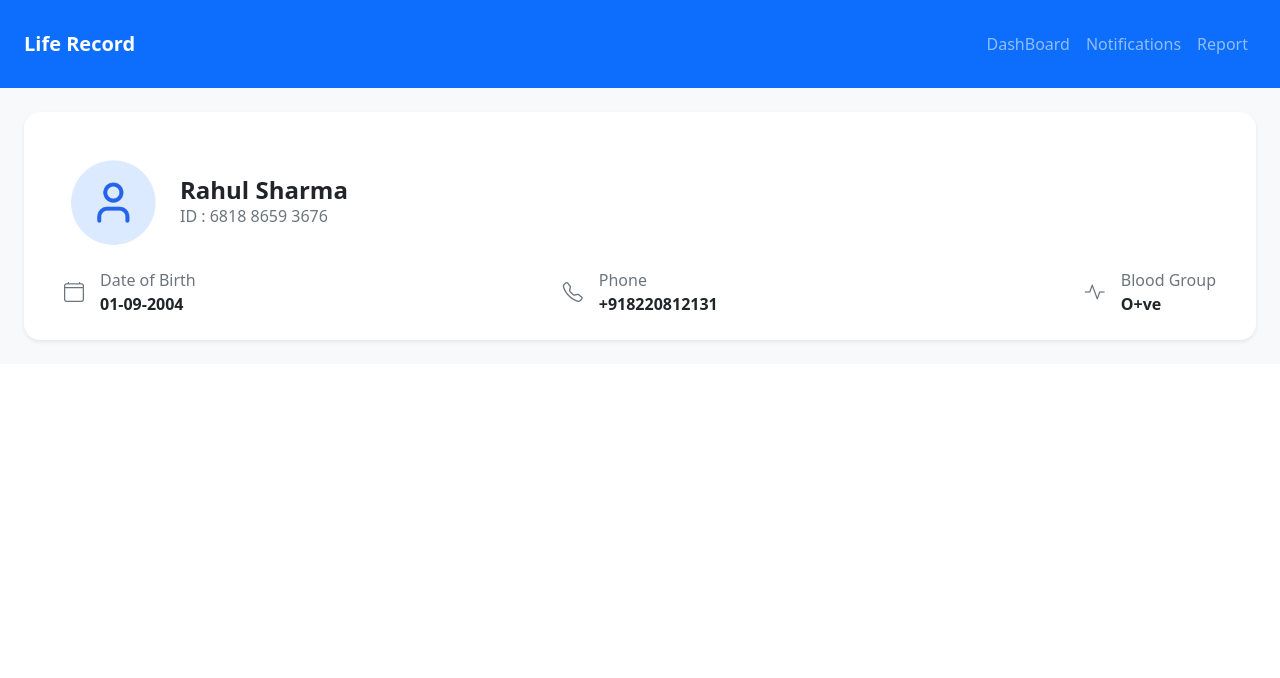
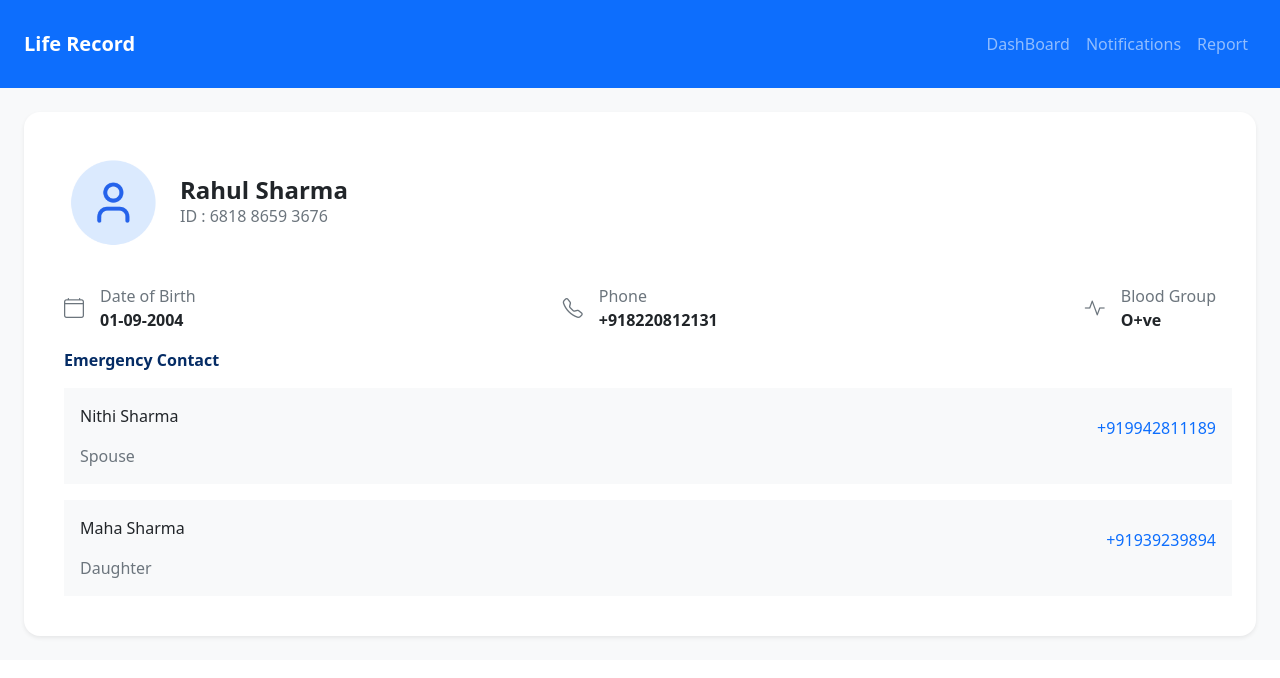
Before and after one commit to Prithivi36/Life-Record--Hospital-Data-, a React (Vite) app: page / in a window 1280 px wide. Shown: the top 678 px of the page. Built offline with nearby package versions, Linux system fonts and the light colour scheme.

Commit message:
Emergency Contact

```diff
--- a/src/Pages/DashBoard/DashBoard.jsx
+++ b/src/Pages/DashBoard/DashBoard.jsx
@@ -1,40 +1,21 @@
 import { User } from "lucide-react"
 import image from "../../assets/image.png"
+import DashHeader from "./DashHeader"
+import DashInfo from "./DashInfo"
+import DashContact from "./DashContact"
 function DashBoard() {
   return (
     <div className="bg-light p-4">
-        <div className="p-4 rounded-4 shadow-sm  bg-white">
+        <div className="p-4 d-flex flex-column gap-3 rounded-4 shadow-sm  bg-white">
             <div className="d-flex align-items-center">
-                <div className="p-3">
-                    <img className=" rounded-circle profile" src={image} alt="" />
-                </div>
-                <div className="d-flex flex-column justify-content-center">
-                    <h4 className="m-0 fw-bold">Rahul Sharma</h4>
-                    <p className="text-secondary m-0">ID : 6818 8659 3676</p>
-                </div>
+                <DashHeader />
             </div>
             <div className="px-3 d-flex flex-column gap-3 flex-md-row justify-content-between">
-                <div className="dob d-flex gap-3 align-items-center">
-                    <i className="bi bi-calendar4 fw-bolder fs-5 text-secondary"></i>
-                    <div className="">
-                        <p className="text-secondary my-0">Date of Birth</p>
-                        <p className="text-dark fw-bolder my-0">01-09-2004</p>
-                    </div>
-                </div>
-                <div className="phn d-flex gap-3 align-items-center">
-                    <i className="bi bi-telephone fw-bolder fs-5 text-secondary"></i>
-                    <div className="">
-                        <p className="text-secondary my-0">Phone</p>
-                        <p className="text-dark fw-bolder my-0">+918220812131</p>
-                    </div>
-                </div>
-                <div className="blood d-flex gap-3 align-items-center">
-                    <i className="bi bi-activity fw-bolder fs-5 text-secondary"></i>
-                    <div className="">
-                        <p className="text-secondary my-0">Blood Group</p>
-                        <p className="text-dark fw-bolder my-0">O+ve</p>
-                    </div>
-                </div>
+                <DashInfo/>
+            </div>
+            <div className="ps-3">
+                <p className="text-primary-emphasis  fw-bold">Emergency Contact</p>
+                    <DashContact />
             </div>
         </div>
     </div>
--- /dev/null
+++ b/src/Pages/DashBoard/DashContact.jsx
@@ -0,0 +1,35 @@
+function DashContact() {
+    const contact=[
+        {
+            name:"Nithi Sharma",
+            relation:"Spouse",
+            mobile:"+919942811189"
+
+        },
+        {
+            name:"Maha Sharma",
+            relation:"Daughter",
+            mobile:"+91939239894"
+
+        }
+    ]
+  return (
+    <>
+
+    {contact.map((c)=>{
+        return(
+        <div className=" d-flex align-items-center p-3 mb-3 bg-light">
+            <div className="">
+                <p className="fw-medium">{c.name}</p>
+                <p className="text-secondary m-0 fw-light">{c.relation}</p>
+            </div>
+            <div className="ms-auto">
+                <p className="text-primary">{c.mobile}</p>
+            </div>
+        </div>
+        )
+    })}
+    </>
+  )
+}
+export default DashContact
--- /dev/null
+++ b/src/Pages/DashBoard/DashHeader.jsx
@@ -0,0 +1,17 @@
+import image from "../../assets/image.png"
+
+
+function DashHeader() {
+  return (
+    <>
+        <div className="p-3">
+            <img className=" rounded-circle profile" src={image} alt="" />
+        </div>
+        <div className="d-flex flex-column justify-content-center">
+            <h4 className="m-0 fw-bold">Rahul Sharma</h4>
+            <p className="text-secondary m-0">ID : 6818 8659 3676</p>
+        </div>
+    </>
+  )
+}
+export default DashHeader
--- /dev/null
+++ b/src/Pages/DashBoard/DashInfo.jsx
@@ -0,0 +1,37 @@
+function DashInfo() {
+    const info=[
+        {
+            icon:"calendar4",
+            field:"Date of Birth",
+            value:"01-09-2004"
+        },
+        {
+            icon:"telephone",
+            field:"Phone",
+            value:"+918220812131"
+        },
+        {
+            icon:"activity",
+            field:"Blood Group",
+            value:"O+ve"
+        }
+    ]
+  return (
+    <>
+        {
+            info.map((i)=>{
+                return(
+                    <div className="dob d-flex gap-3 align-items-center">
+                    <i className={`bi bi-${i.icon} fw-bolder fs-5 text-secondary`}></i>
+                    <div className="">
+                        <p className="text-secondary my-0">{i.field}</p>
+                        <p className="text-dark fw-bolder my-0">{i.value}</p>
+                    </div>
+                </div>
+                )
+            })
+        }
+    </>
+  )
+}
+export default DashInfo
```
